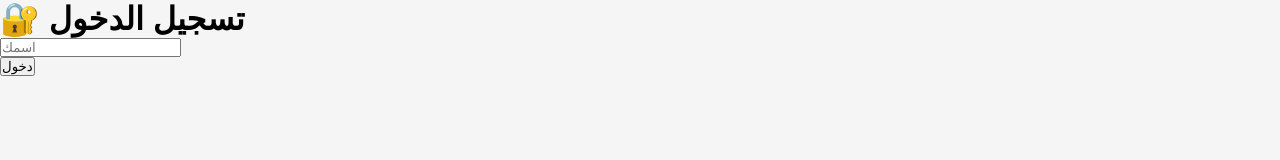
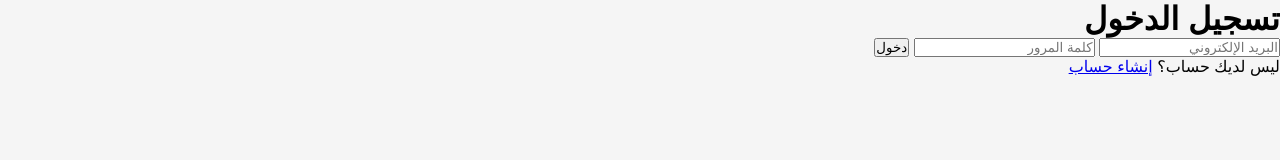
Before and after one commit to chahin5-hub/my-website2, a plain HTML site: page login.html in a window 1280 px wide. Drawn offline with Linux system fonts and the light colour scheme.

Commit message:
Update login.html

```diff
--- a/login.html
+++ b/login.html
@@ -1,18 +1,26 @@
 <!DOCTYPE html>
-<html lang="ar">
+<html lang="ar" dir="rtl">
 <head>
 <meta charset="UTF-8">
-<title>دخول</title>
+<meta name="viewport" content="width=device-width, initial-scale=1.0">
+<title>تسجيل الدخول</title>
 <link rel="stylesheet" href="style.css">
-<script src="script.js"></script>
 </head>
-
 <body>
 
-<h1>🔐 تسجيل الدخول</h1>
+<div class="form-container">
+<h1>تسجيل الدخول</h1>
 
-<input placeholder="اسمك"><br>
-<button onclick="alert('تم الدخول')">دخول</button>
+<input type="email" placeholder="البريد الإلكتروني">
+<input type="password" placeholder="كلمة المرور">
+
+<button class="btn">دخول</button>
+
+<p>
+ليس لديك حساب؟
+<a href="register.html">إنشاء حساب</a>
+</p>
+</div>
 
 </body>
 </html>
```
